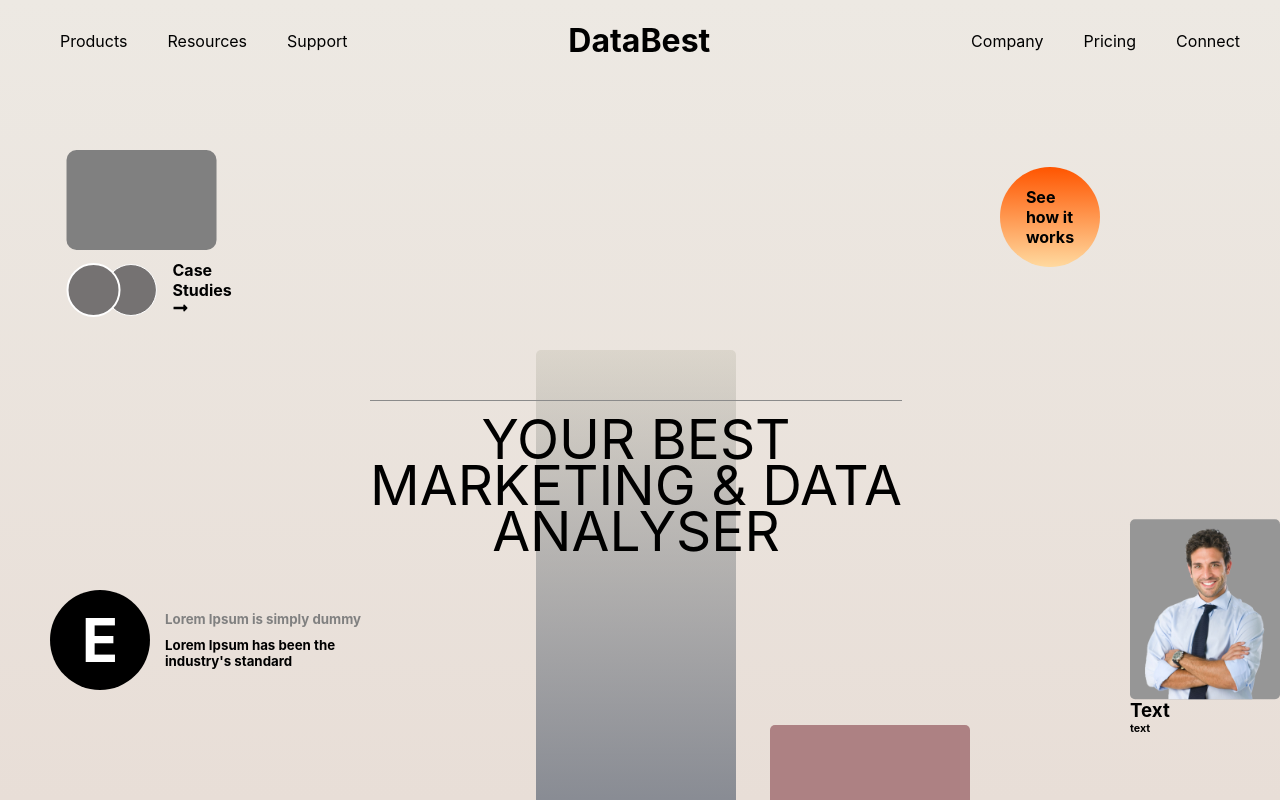
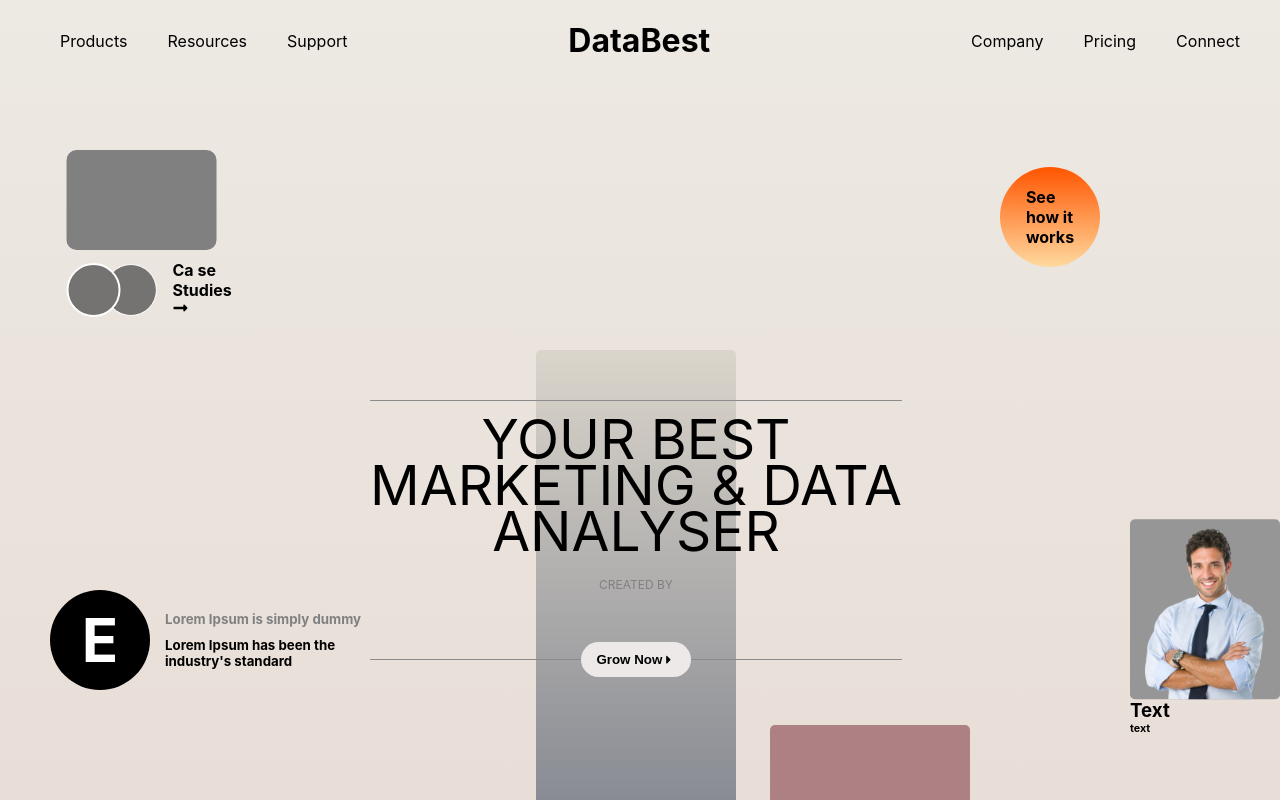
Before and after one commit to A-bdallah-mohamed/B2B-React, a React (Create React App) app: page / in a window 1280 px wide. Shown: the top 800 px of the page. Built offline with nearby package versions, Linux system fonts and the light colour scheme.

Commit message:
animation bug fixed

```diff
--- a/src/App.css
+++ b/src/App.css
@@ -41,7 +41,7 @@ transition: all 0.5s ease;
 }
 li{
     cursor: pointer;
-    transition: all 0.5s ease;
+    transition: all 0.3s ease;
     border-radius: 15px;
     padding: 5px 0;
     display: flex;
@@ -51,7 +51,7 @@ li{
 li:hover{
     background-color: black;
     color: white;
-    padding: 0 15px;
+padding: 0 15px;
     border-radius: 15px;
     transition: all 0.5s ease;
     font-weight: bold;
@@ -83,21 +83,20 @@ align-items: center;
 justify-content: center;
 background-image: linear-gradient(to bottom,rgb(255, 85, 0),rgb(255, 217, 159));
 font-weight: bold;
-
 opacity: 0;
 transform: translateY(100%);
 cursor: pointer;
+transition: all 1.5s ease;
 }
 .seehowitworks:hover{
     width: 110px;
     height: 110px;
-    transition: all 0.5s ease;
+    transition: width 0.5s ease,height 0.5s ease;
 }
 .there{
     opacity: 1;
     transition: transform 2s ease;
-    transition: width 0.5s ease,height 0.5s ease;
-
+    transition: all 1.5s ease;
     transform: translateY(50%);
 }
 .Casestudies{
@@ -203,7 +202,7 @@ background-image: linear-gradient(to top,rgb(110, 117, 131),rgba(138, 138, 110,
  transition: all 1.5s ease;
 }
 .isitxfull{
-
+height: 500px;
 }
 .textingray{
     text-align: center;
@@ -218,11 +217,22 @@ background-image: linear-gradient(to top,rgb(110, 117, 131),rgba(138, 138, 110,
 .textingray::before{
     content: "";
     display: block;
-    border-top: 1px solid rgb(139, 139, 139); /* Adjust properties to style your line */
+    border-top: 1px solid rgb(139, 139, 139);
     margin-bottom: 25px;
     width: 10%;
 }
+.textingray::after{
+    content: "";
+    display: block;
+    border-top: 1px solid rgb(139, 139, 139);
+transform: translateY(-18px);
+    width: 10%;
+}
 .isitz::before{
+    width: 100%;
+    transition: all 1.5s ease;
+}
+.isitz::after{
     width: 100%;
     transition: all 1.5s ease;
 }
@@ -313,5 +323,21 @@ opacity: 0;
 }
 .aitext h5{
     width: 100%;
-
 }
+.grownow{
+    display: flex;
+    align-items: center;
+    justify-content: center;
+    padding: 10px 15px;
+    border-radius: 20px;
+    border: none;
+    background-color: rgb(238, 233, 233);
+    font-weight: bold;
+    margin-top: 50px;
+    z-index: 2;
+}
+.grownow:hover{
+    background-color: rgb(209, 209, 209);
+    cursor: pointer;
+    transition: all 0.5s ease;
+}
--- a/src/pages/Homepage.jsx
+++ b/src/pages/Homepage.jsx
@@ -3,6 +3,8 @@ import { useRef } from 'react'
 import { useInView } from 'react-intersection-observer';
 import personimg from '../assets/pngwing.com (2).png'
 import { FaLongArrowAltRight } from "react-icons/fa";
+import { useState } from 'react';
+import { FaCaretRight } from "react-icons/fa";
 
 export default function Homepage() {
   const [ref, inView] = useInView({
@@ -59,7 +61,7 @@ export default function Homepage() {
 <div className='pplndtxt'>
   <div className='firstppl'/>
   <div className='secndppl'/>
-  <div className='ppltxtt'>Case <br /> Studies <br /> <FaLongArrowAltRight />
+  <div className='ppltxtt'>Ca se <br /> Studies <br /> <FaLongArrowAltRight />
 </div>
 </div>
             </div>
@@ -71,9 +73,12 @@ export default function Homepage() {
   <div>YOUR BEST</div>
   <div>MARKETING & DATA</div>
   <div>ANALYSER</div>
+  <div style={{fontSize:'12px',color:'gray',marginTop:'13px'}}>CREATED BY</div>
+  <button className='grownow'>Grow Now <FaCaretRight />
+</button>
   </div>
 </div>
-<div className={`reddishcolumn ${isitx && 'isitx'} `} ref={x}/>
+<div className={`reddishcolumn ${isitx && 'isitx'}`} ref={x}/>
 <div className={`persondiv ${isitzz && 'isitzz'}`} ref={zz}>
   <div className='person'>
     <img src={personimg}></img>
```
